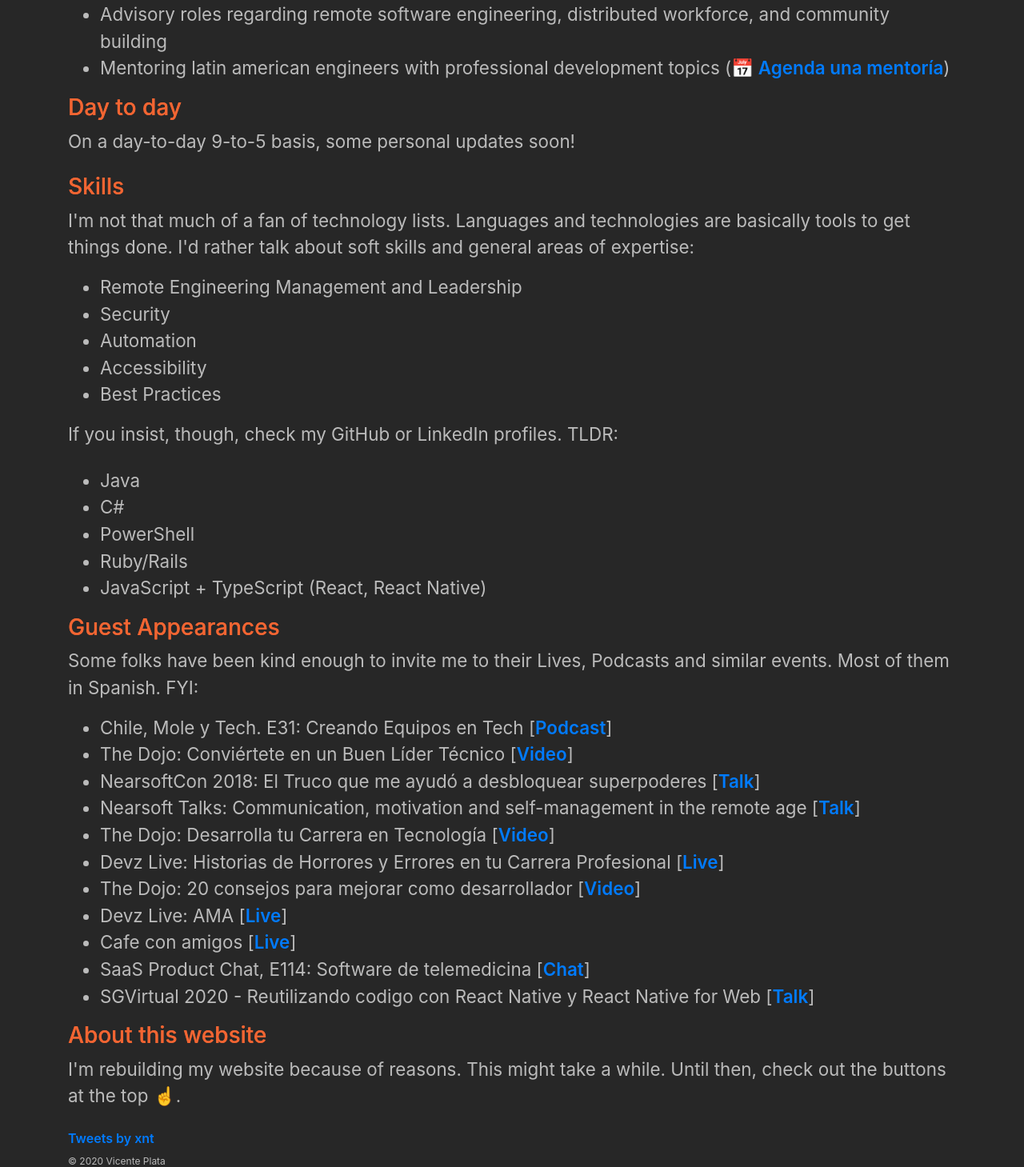
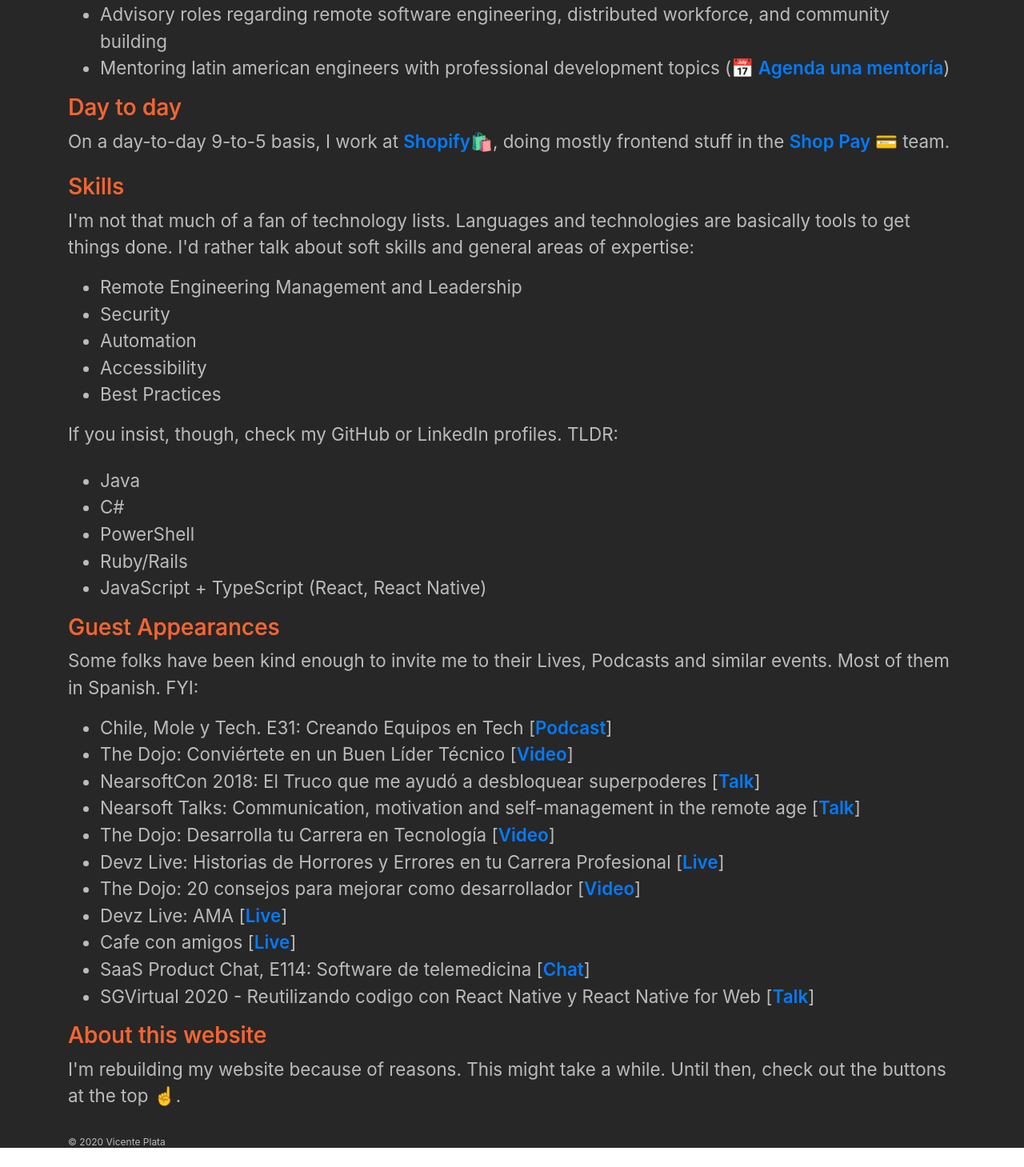
Before and after one commit to xnt/xnt.github.io, a React (Create React App) app: page /#/ in a window 1280 px wide. Shown: the part 336-1795 px from the top of the page at 80% size. After the commit the page ends 1771 px from the top, so only its background shows below. Built offline with nearby package versions, Linux system fonts and the light colour scheme.

Commit message:
👷‍♂️ Add new gig info

```diff
--- a/src/Footer.js
+++ b/src/Footer.js
@@ -1,14 +1,9 @@
-import React, { memo } from 'react';
+import React, { memo } from "react";
 
 export default memo(function Footer() {
   return (
-    <>
-    <div>
-      <a className="twitter-timeline" data-lang="en" data-theme="dark" href="https://twitter.com/xnt?ref_src=twsrc%5Etfw">Tweets by xnt</a> <script async src="https://platform.twitter.com/widgets.js" charSet="utf-8"></script>
-    </div>
     <div>
       <sub>&copy; {1900 + new Date().getYear()} Vicente Plata</sub>
     </div>
-    </>
-  )
+  );
 });
--- a/src/Welcome.js
+++ b/src/Welcome.js
@@ -35,7 +35,18 @@ const Welcome = React.memo(() => (
         </li>
       </ul>
       <h3>Day to day</h3>
-      <p className="pb-2">On a day-to-day 9-to-5 basis, some personal updates soon!</p>
+      <p className="pb-2">
+        On a day-to-day 9-to-5 basis, I work at{" "}
+        <a href="https://shopify.com" target="_blank" rel="noopener noreferrer">
+          Shopify
+          <Emoji label="Shopping bags" emoji="🛍" />
+        </a>
+        , doing mostly frontend stuff in the{" "}
+        <a href="https://shop.app" target="_blank" rel="noopener noreferrer">
+          Shop Pay <Emoji label="Moneyz" emoji="💳" />
+        </a>{" "}
+        team.
+      </p>
       <h3>Skills</h3>
       <p>
         I'm not that much of a fan of technology lists. Languages and technologies are basically
@@ -62,7 +73,7 @@ const Welcome = React.memo(() => (
         Most of them in Spanish. FYI:
       </p>
       <ul>
-        {APPEARANCES.map(appearance => (
+        {APPEARANCES.map((appearance) => (
           <GuestAppearance
             link={appearance.link}
             linkTitle={appearance.linkTitle}
```
